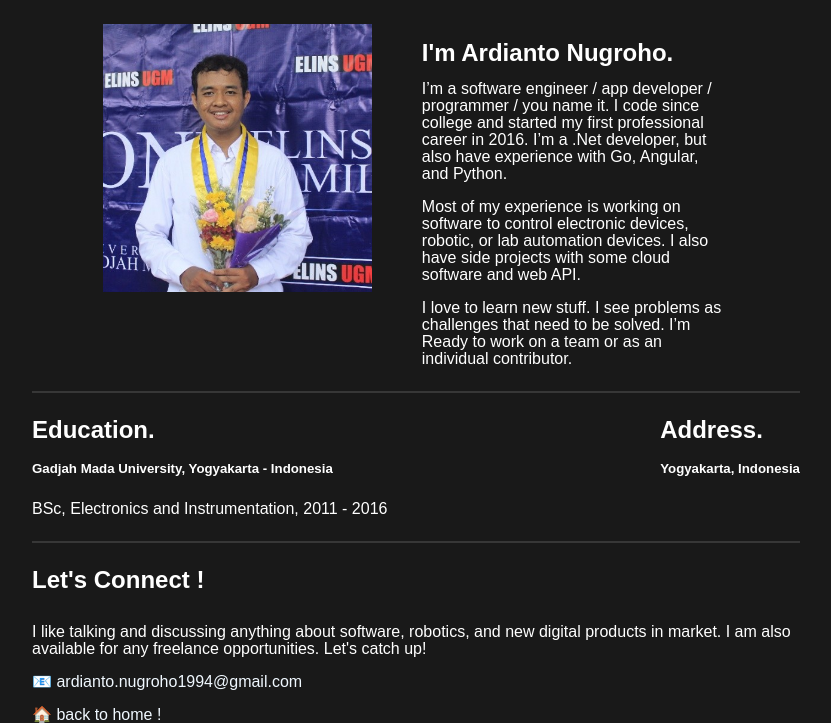
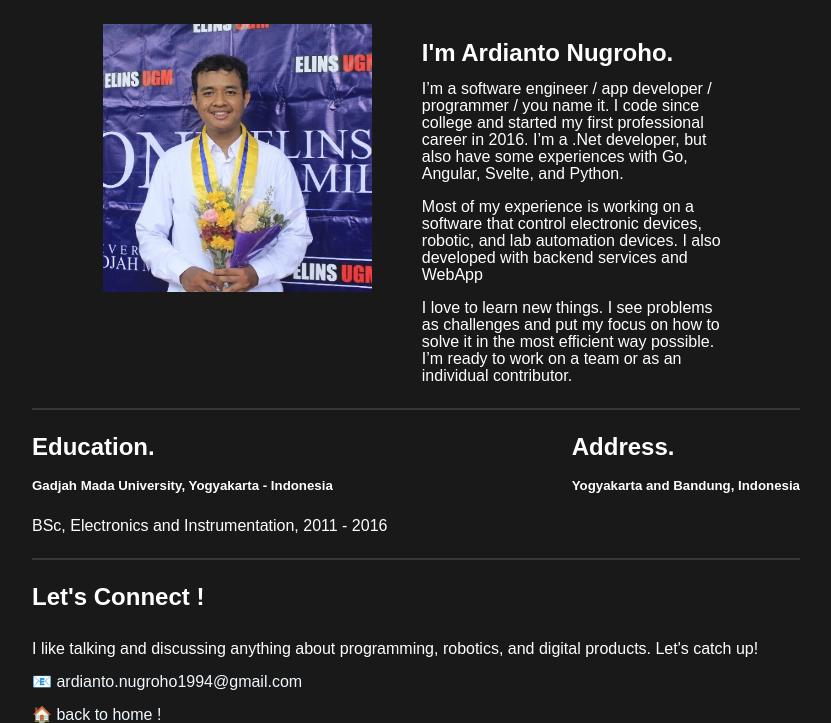
Before and after one commit to ianugroho1994/website, a plain HTML site: page whoami.html in a window 1280 px wide. Shown: the part 78-801 px from the top of the page, without its empty margins (224-1055 px from the left). Drawn offline with Linux system fonts and the light colour scheme.

Commit message:
Update whoami.html

```diff
--- a/whoami.html
+++ b/whoami.html
@@ -111,9 +111,9 @@
         <div class="main-content">
             <h2>I'm Ardianto Nugroho.</h2>
             <div></div>
-            <P style="font-size: 1rem;">I’m a software engineer / app developer / programmer / you name it. I code since college and started my first professional career in 2016. I’m a .Net developer, but also have experience with Go, Angular, and Python.</P>
-            <p style="font-size: 1rem;">Most of my experience is working on software to control electronic devices, robotic, or lab automation devices. I also have side projects with some cloud software and web API.</p>
-            <p style="font-size: 1rem;">I love to learn new stuff. I see problems as challenges that need to be solved. I’m Ready to work on a team or as an individual contributor.</p>
+            <P style="font-size: 1rem;">I’m a software engineer / app developer / programmer / you name it. I code since college and started my first professional career in 2016. I’m a .Net developer, but also have some experiences with Go, Angular, Svelte, and Python.</P>
+            <p style="font-size: 1rem;">Most of my experience is working on a software that control electronic devices, robotic, and lab automation devices. I also developed with backend services and WebApp</p>
+            <p style="font-size: 1rem;">I love to learn new things. I see problems as challenges and put my focus on how to solve it in the most efficient way possible. I’m ready to work on a team or as an individual contributor.</p>
         </div>
       </div>
       <hr style="border: 1px solid #373737;">
@@ -125,14 +125,14 @@
         </div>
         <div>
             <h2>Address.</h2>
-            <h5>Yogyakarta, Indonesia</h5>
+            <h5>Yogyakarta and Bandung, Indonesia</h5>
         </div>
       </div>
       <hr style="border: 1px solid #373737;">
       <div style="display: flex; justify-content: center;">
         <div class="detail-connect">
             <h2> Let's Connect !</h2>
-            <p>I like talking and discussing anything about software, robotics, and new digital products in market. I am also available for any freelance opportunities. Let's catch up!</p>
+            <p>I like talking and discussing anything about programming, robotics, and digital products. Let's catch up!</p>
             <div>
                 <a href="mailto:ardianto.nugroho1994@gmail.com">📧 ardianto.nugroho1994@gmail.com</a>
             </div>
```
